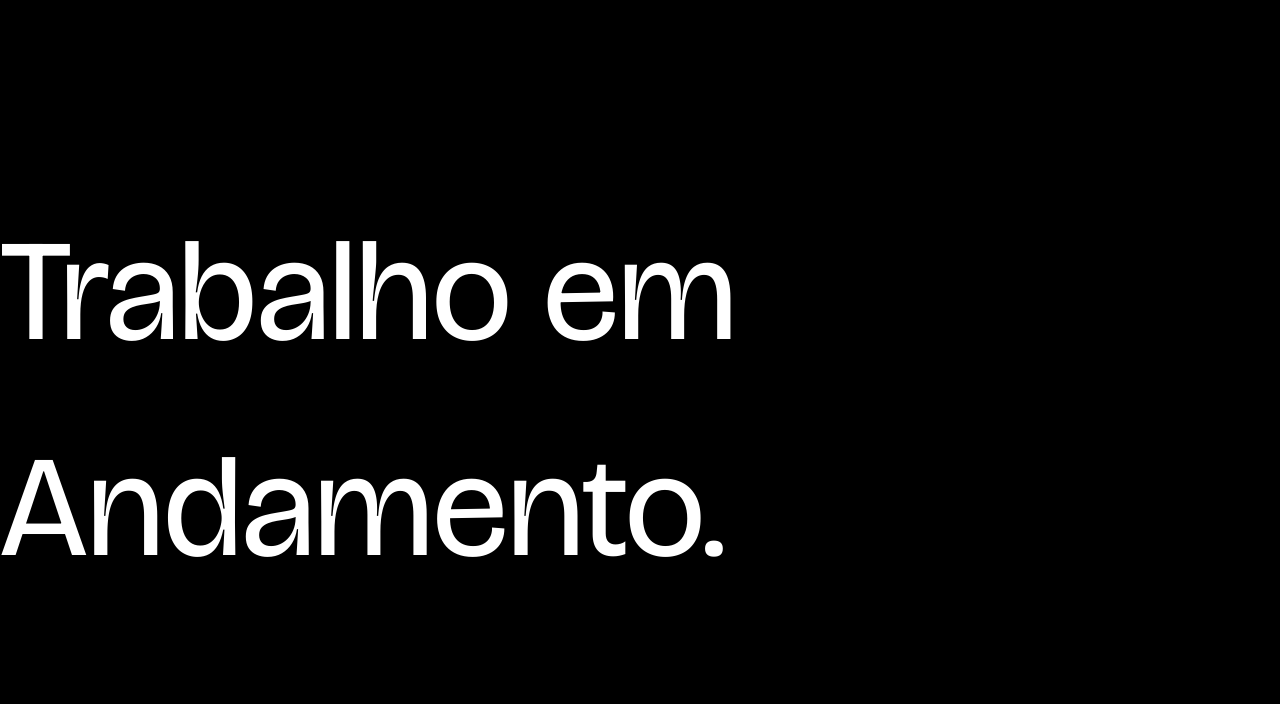
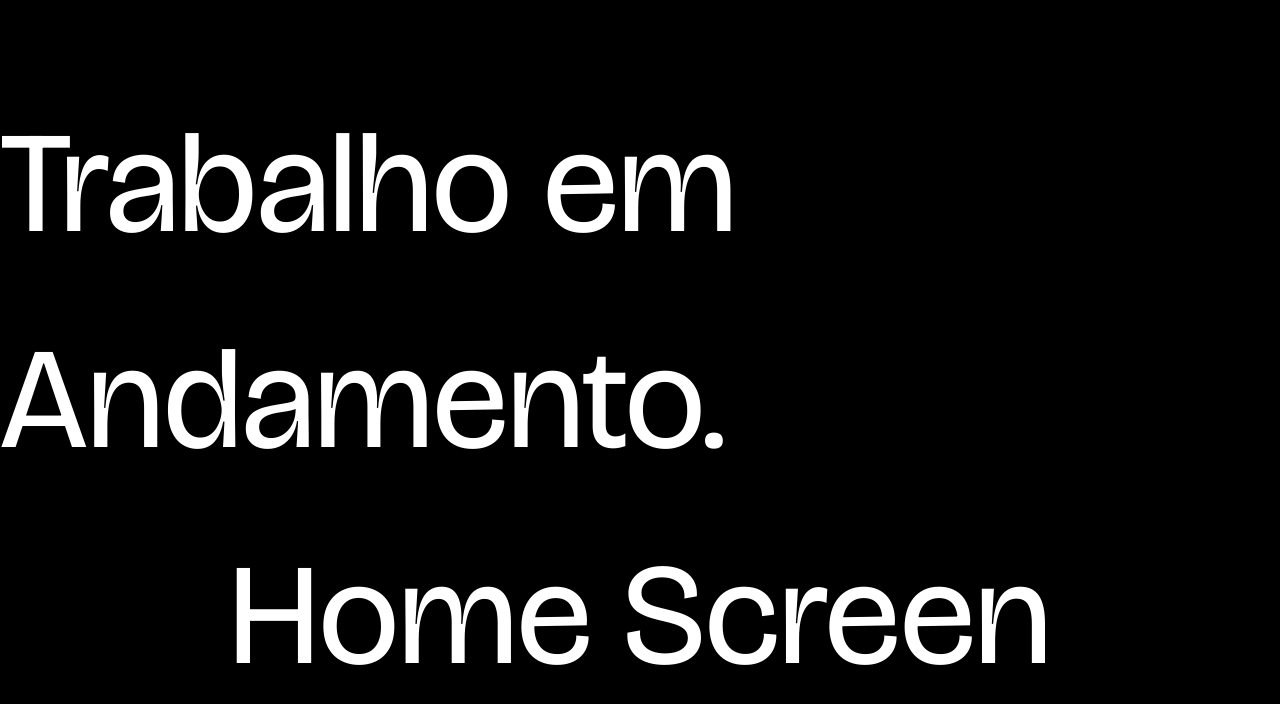
Before and after one commit to GabriewF/devline-projeto-social, a React (Vite) app: page / in a window 1280 px wide. Shown: the top 704 px of the page. Built offline with nearby package versions, Linux system fonts and the light colour scheme.

Commit message:
feat: added and config react-router, config port to 5000

```diff
--- a/package.json
+++ b/package.json
@@ -13,6 +13,7 @@
     "@tailwindcss/vite": "^4.3.3",
     "react": "^19.2.8",
     "react-dom": "^19.2.8",
+    "react-router": "^8.3.0",
     "tailwindcss": "^4.3.3"
   },
   "devDependencies": {
--- a/src/App.tsx
+++ b/src/App.tsx
@@ -1,12 +1,17 @@
 import './App.css'
 import './assets/css/fonts.css'
+import { createBrowserRouter, RouterProvider } from 'react-router'
+import Index from './pages'
+
+const router = createBrowserRouter([
+  {
+    path:"/",
+    Component:Index
+  }
+])
 
 function App() {
-  return (
-    <div className='bg-black text-white font-hero text-[9rem] flex items-center justify-center h-screen'>
-        <h1>Trabalho em Andamento.</h1>
-    </div>
-  )
+  return <RouterProvider router={router} />
 }
 
 export default App
--- /dev/null
+++ b/src/pages/index.tsx
@@ -0,0 +1,9 @@
+
+export default function Index() {
+    return (
+        <div className='bg-black text-white font-hero text-[9rem] flex items-center justify-center flex-col h-screen'>
+            <h1>Trabalho em Andamento.</h1>
+            <h1>Home Screen</h1>
+        </div>
+    )
+}
--- a/vite.config.ts
+++ b/vite.config.ts
@@ -9,5 +9,8 @@ export default defineConfig({
         tailwindcss(),
         react(),
         babel({ presets: [reactCompilerPreset()] })
-  ],
+    ],
+    server:{
+        port:5000
+    }
 })
```
Also changed, not shown: 1 other file (tests, documents, lock files or other folders).
